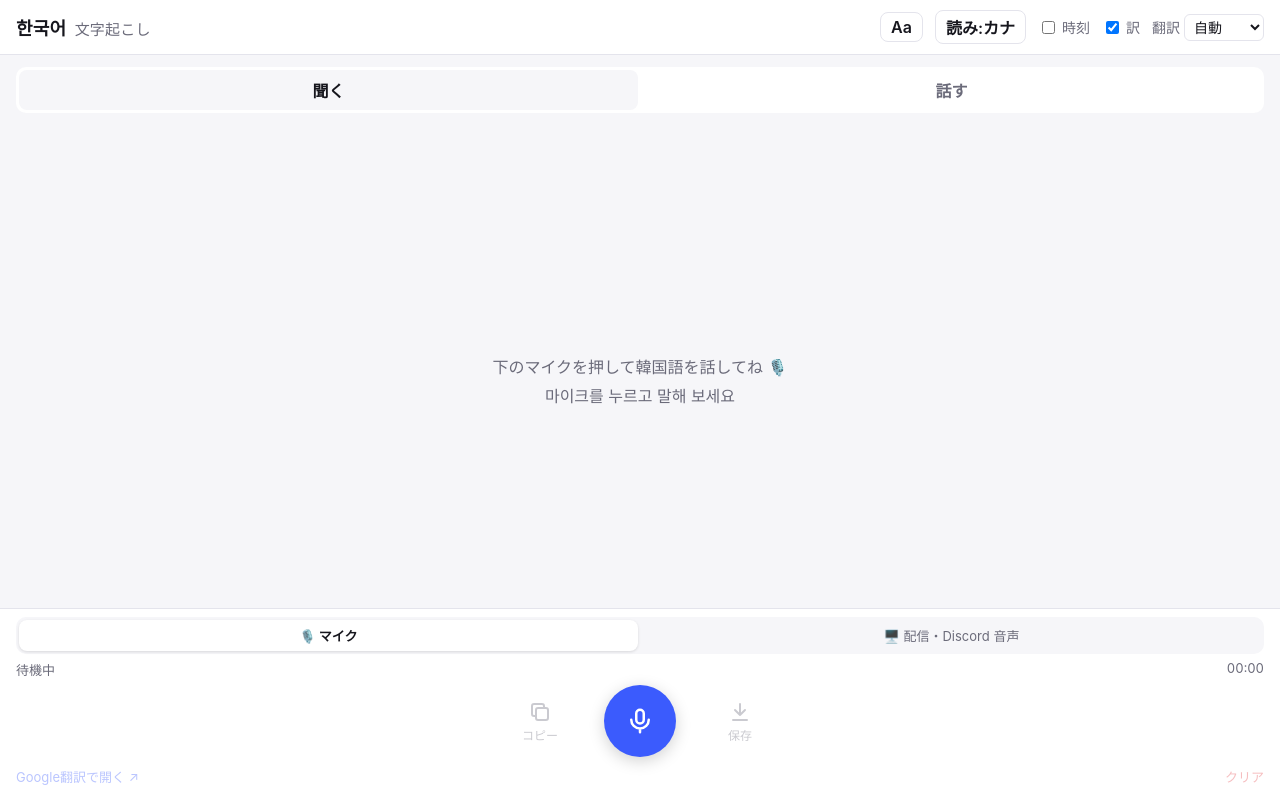
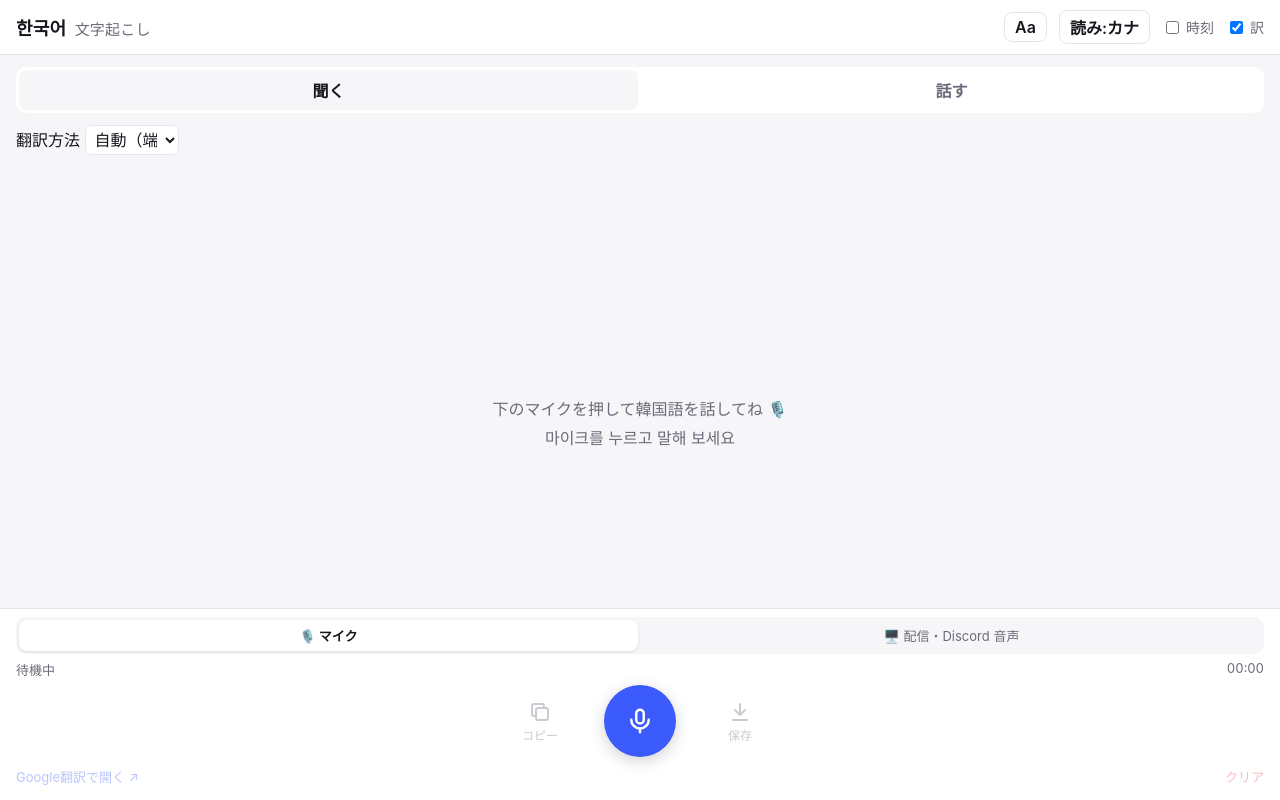
Before and after one commit to amepo/honyaku, a website with bundled scripts: page index.html in a window 1280 px wide. Built offline with nearby package versions, Linux system fonts and the light colour scheme.

Commit message:
Place provider selection with workspace tabs

```diff
--- a/index.html
+++ b/index.html
@@ -26,14 +26,6 @@
       <label class="toggle" title="日本語訳を表示">
         <input id="trToggle" type="checkbox"> 訳
       </label>
-      <label class="toggle provider-choice" title="翻訳方法">
-        <span>翻訳</span>
-        <select id="providerSelect" aria-label="翻訳方法">
-          <option value="auto">自動</option>
-          <option value="device">端末内</option>
-          <option value="google">Google</option>
-        </select>
-      </label>
     </div>
   </header>
 
@@ -41,6 +33,16 @@
     <div class="workspace-tabs" role="tablist" aria-label="使い方">
       <button id="listenTab" class="workspace-tab active" type="button" role="tab" aria-selected="true" aria-controls="listenPanel">聞く</button>
       <button id="speakTab" class="workspace-tab" type="button" role="tab" aria-selected="false" aria-controls="speakPanel">話す</button>
+    </div>
+    <div class="translation-mode">
+      <label class="provider-choice" for="providerSelect">
+        翻訳方法
+        <select id="providerSelect" aria-label="翻訳方法">
+          <option value="auto">自動（端末内優先）</option>
+          <option value="device">端末内のみ</option>
+          <option value="google">Google</option>
+        </select>
+      </label>
     </div>
     <section id="listenPanel" role="tabpanel" aria-labelledby="listenTab">
     <div id="unsupported" class="notice" hidden>
```
